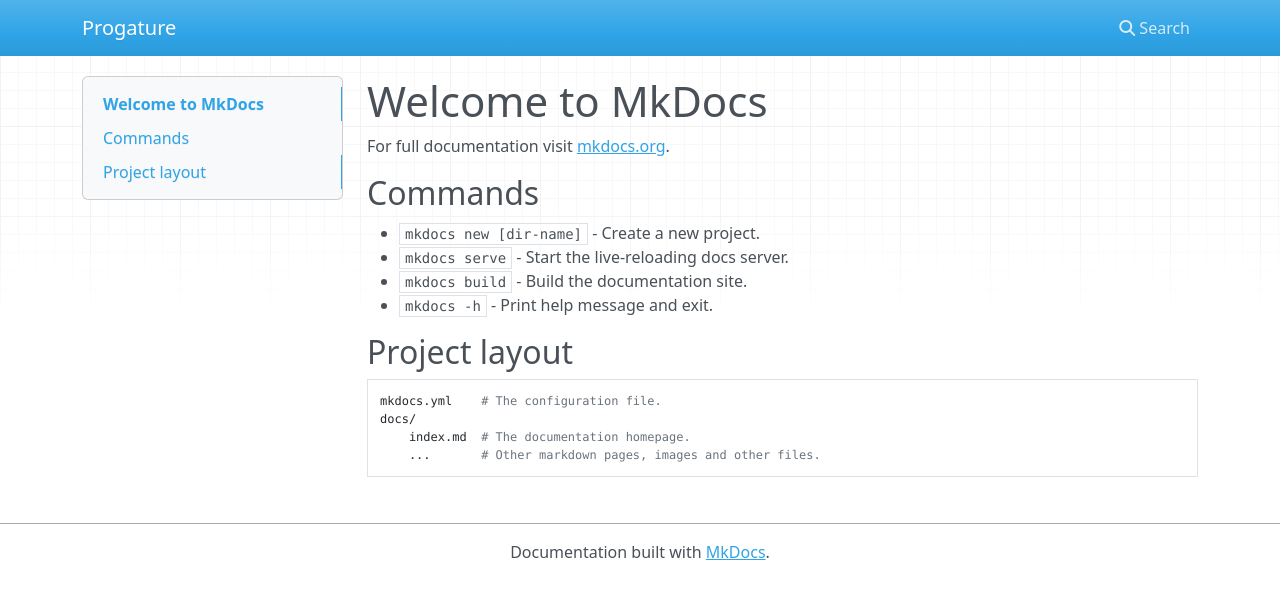
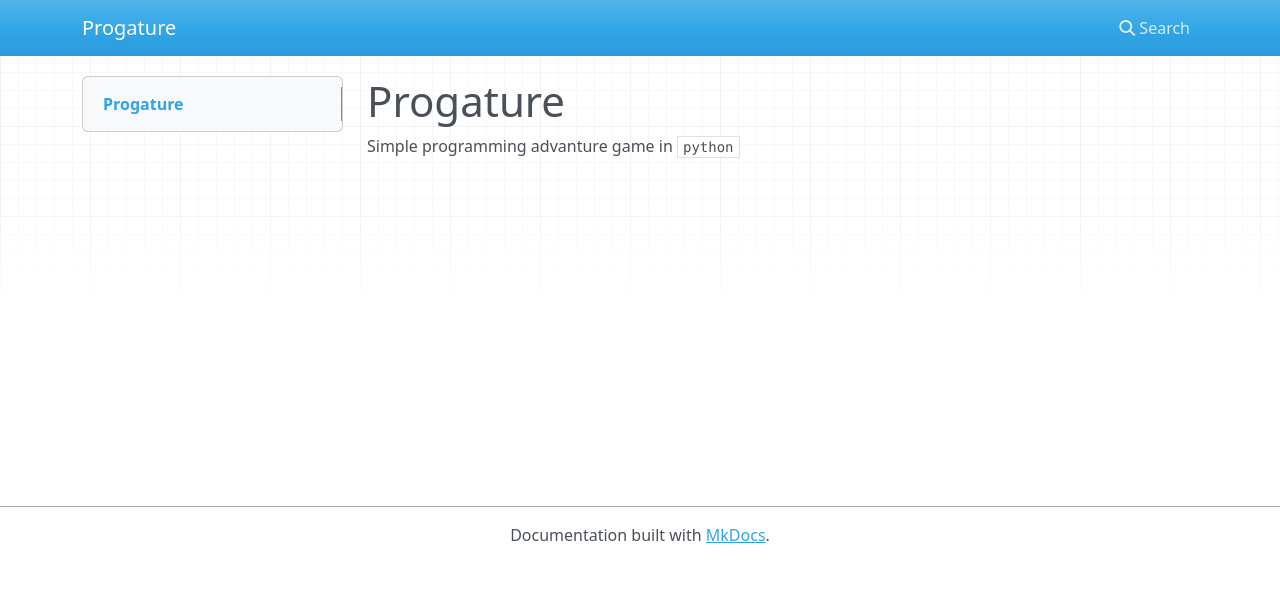
Before and after one commit to parsariyahi/progature, an MkDocs documentation site: the page built from docs/docs/index.md, in a window 1280 px wide. Shown: the top 599 px of the page. Built offline with MkDocs 1.6.1, drawn with Linux system fonts in a browser that asks for light colours; nearby versions of some CDN libraries.

Commit message:
docs(index): edit ``index.md``

```diff
--- a/docs/docs/index.md
+++ b/docs/docs/index.md
@@ -1,17 +1,3 @@
-# Welcome to MkDocs
+# Progature
 
-For full documentation visit [mkdocs.org](https://www.mkdocs.org).
-
-## Commands
-
-* `mkdocs new [dir-name]` - Create a new project.
-* `mkdocs serve` - Start the live-reloading docs server.
-* `mkdocs build` - Build the documentation site.
-* `mkdocs -h` - Print help message and exit.
-
-## Project layout
-
-    mkdocs.yml    # The configuration file.
-    docs/
-        index.md  # The documentation homepage.
-        ...       # Other markdown pages, images and other files.
+Simple programming advanture game in ``python``
```
